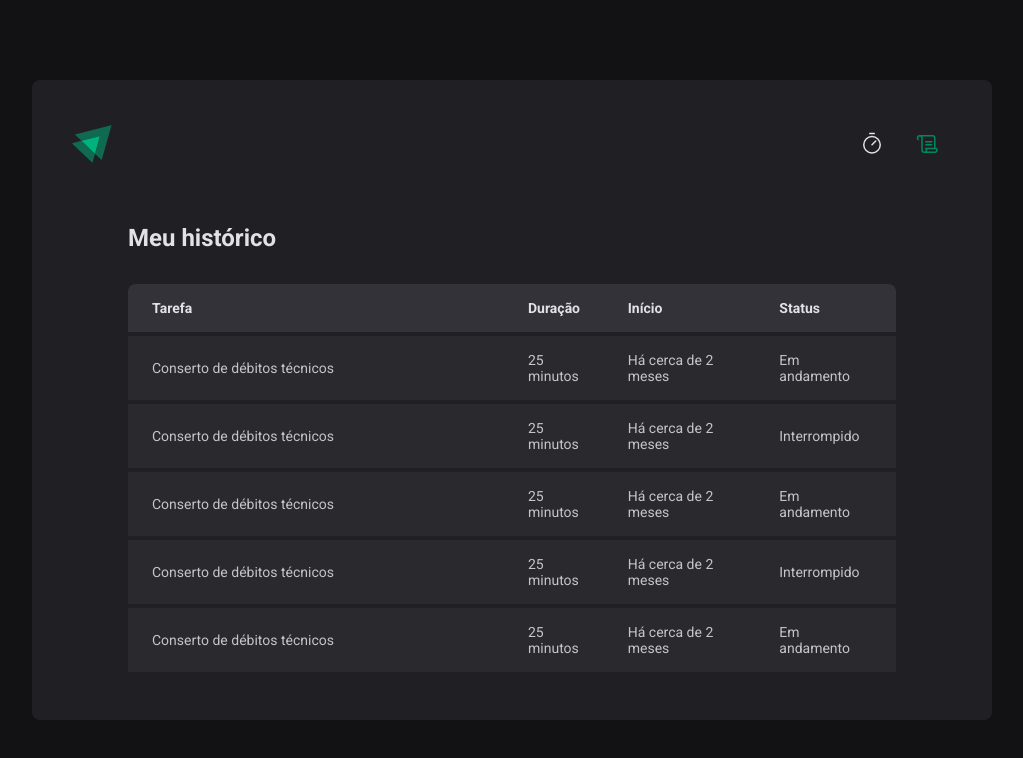
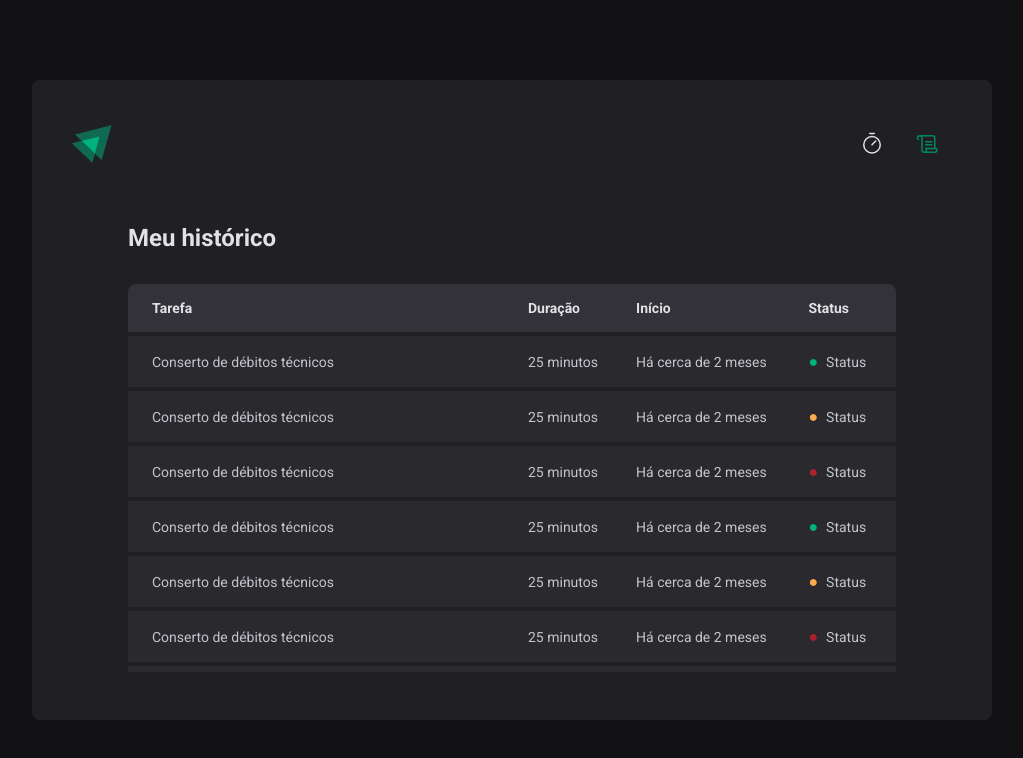
Before and after one commit to gabriel1g/ignite-timer, a React (Vite) app: page /history in a window 1280 px wide. Shown: the top 758 px of the page, without its empty margins (128-1151 px from the left). Built offline with nearby package versions, Linux system fonts and the light colour scheme.

Commit message:
componente de status

```diff
--- a/src/pages/History/index.tsx
+++ b/src/pages/History/index.tsx
@@ -1,4 +1,4 @@
-import { HistoryContainer, HistoryList } from './styles';
+import { HistoryContainer, HistoryList, TaskStatus } from './styles';
 
 export function History() {
   return (
@@ -20,49 +20,73 @@ export function History() {
               <td>Conserto de débitos técnicos</td>
               <td>25 minutos</td>
               <td>Há cerca de 2 meses</td>
-              <td>Em andamento</td>
+              <td>
+                <TaskStatus status="completed">Status</TaskStatus>
+              </td>
             </tr>
             <tr>
               <td>Conserto de débitos técnicos</td>
               <td>25 minutos</td>
               <td>Há cerca de 2 meses</td>
-              <td>Interrompido</td>
+              <td>
+                <TaskStatus status="progress">Status</TaskStatus>
+              </td>
             </tr>
             <tr>
               <td>Conserto de débitos técnicos</td>
               <td>25 minutos</td>
               <td>Há cerca de 2 meses</td>
-              <td>Em andamento</td>
+              <td>
+                <TaskStatus status="interrupted">Status</TaskStatus>
+              </td>
             </tr>
             <tr>
               <td>Conserto de débitos técnicos</td>
               <td>25 minutos</td>
               <td>Há cerca de 2 meses</td>
-              <td>Interrompido</td>
+              <td>
+                <TaskStatus status="completed">Status</TaskStatus>
+              </td>
             </tr>
             <tr>
               <td>Conserto de débitos técnicos</td>
               <td>25 minutos</td>
               <td>Há cerca de 2 meses</td>
-              <td>Em andamento</td>
+              <td>
+                <TaskStatus status="progress">Status</TaskStatus>
+              </td>
             </tr>
             <tr>
               <td>Conserto de débitos técnicos</td>
               <td>25 minutos</td>
               <td>Há cerca de 2 meses</td>
-              <td>Interrompido</td>
+              <td>
+                <TaskStatus status="interrupted">Status</TaskStatus>
+              </td>
             </tr>
             <tr>
               <td>Conserto de débitos técnicos</td>
               <td>25 minutos</td>
               <td>Há cerca de 2 meses</td>
-              <td>Em andamento</td>
+              <td>
+                <TaskStatus status="completed">Status</TaskStatus>
+              </td>
             </tr>
             <tr>
               <td>Conserto de débitos técnicos</td>
               <td>25 minutos</td>
               <td>Há cerca de 2 meses</td>
-              <td>Interrompido</td>
+              <td>
+                <TaskStatus status="progress">Status</TaskStatus>
+              </td>
+            </tr>
+            <tr>
+              <td>Conserto de débitos técnicos</td>
+              <td>25 minutos</td>
+              <td>Há cerca de 2 meses</td>
+              <td>
+                <TaskStatus status="interrupted">Status</TaskStatus>
+              </td>
             </tr>
           </tbody>
         </table>
--- a/src/pages/History/styles.ts
+++ b/src/pages/History/styles.ts
@@ -71,3 +71,28 @@ export const HistoryList = styled.div`
     }
   }
 `;
+
+interface StatusProps {
+  status: 'completed' | 'progress' | 'interrupted';
+}
+
+export const TaskStatus = styled.span<StatusProps>`
+  display: flex;
+  align-items: center;
+  gap: 0.5rem;
+
+  &::before {
+    content: '●';
+    color: ${({ theme, status }) => {
+      switch (status) {
+        case 'completed':
+          return theme['green-300'];
+        case 'progress':
+          return theme['yellow-500'];
+        case 'interrupted':
+          return theme['red-500'];
+      }
+    }};
+    font-size: 1rem;
+  }
+`;
```
